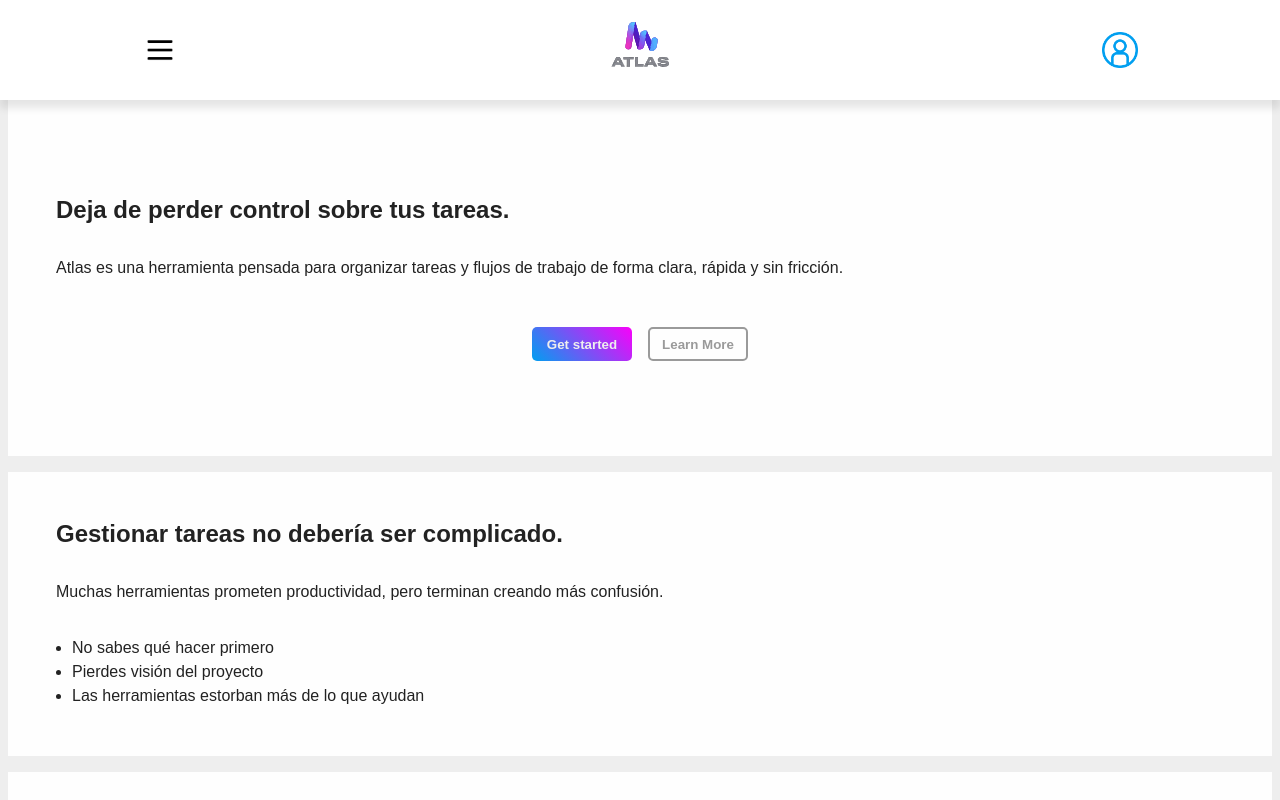
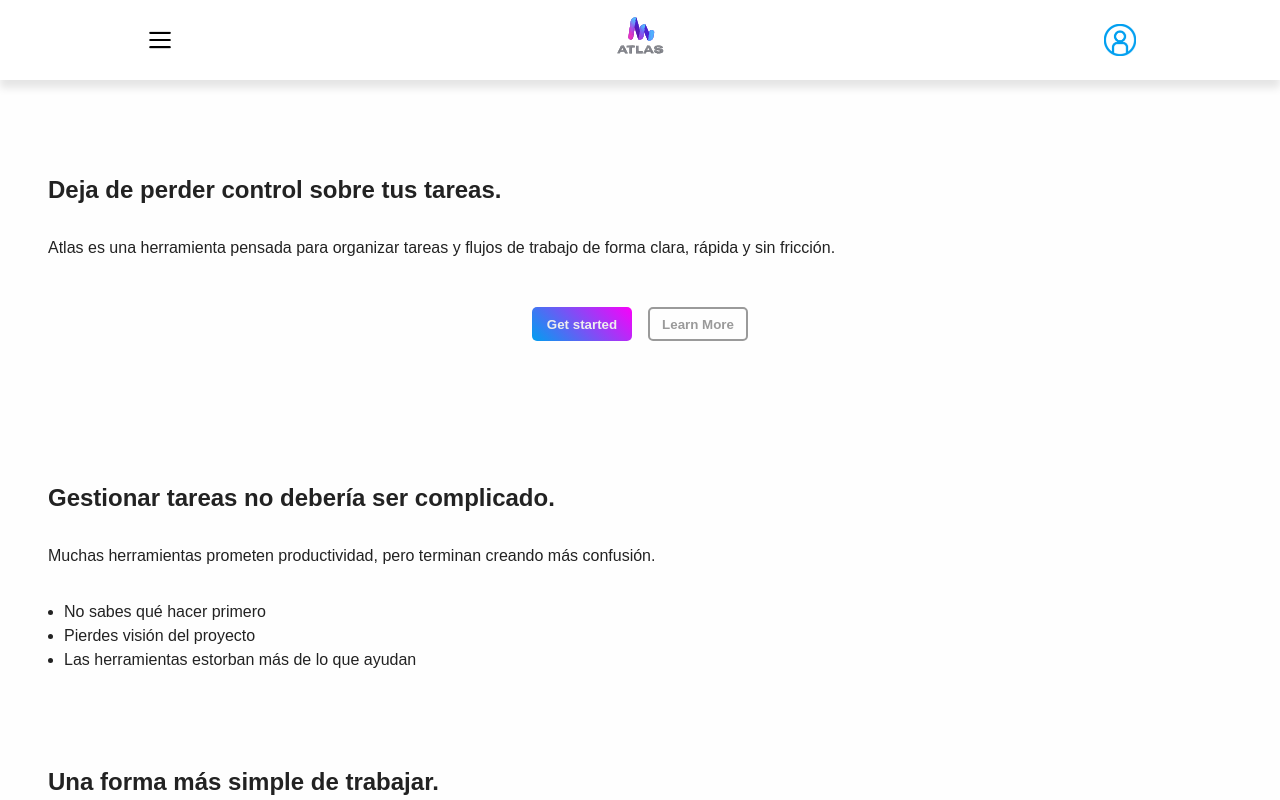
Before and after one commit to cristhianblaffita-web/TaskFlow-React-FastAPI, a React app in the folder frontend/: page / in a window 1280 px wide. Shown: the top 800 px of the page. Built offline with nearby package versions, Linux system fonts and the light colour scheme; the HTML template or start-up script is replaced by a standard one.

Commit message:
Fix: Fix navigation bar and Home page apparience

```diff
--- a/frontend/src/App.css
+++ b/frontend/src/App.css
@@ -13,7 +13,7 @@
   --main-shadow: 0 0 8px rgba(0,0,0,.2);
 
   /* Sizes */
-  --nav-icon: 30px;
+  --nav-icon: 25px;
 }
 
 #root {
--- a/frontend/src/styles/Home.css
+++ b/frontend/src/styles/Home.css
@@ -6,8 +6,8 @@
   flex-flow: column nowrap;
   place-content: start;
   place-items: center;
-  padding: 100px .5em 0 .5em;
-  gap: 1em;
+  padding: 80px 0 0 0;
+  gap: 0;
   font-family: Sans-Serif;
   font-size: 16px;
 }
--- a/frontend/src/styles/NavBar.css
+++ b/frontend/src/styles/NavBar.css
@@ -1,7 +1,7 @@
 .main-navbar {
   min-width: 100vw;
   width: 100vw;
-  height: 100px;
+  height: 80px;
   max-height: 100px;
   position: fixed;
   top: 0;
```
